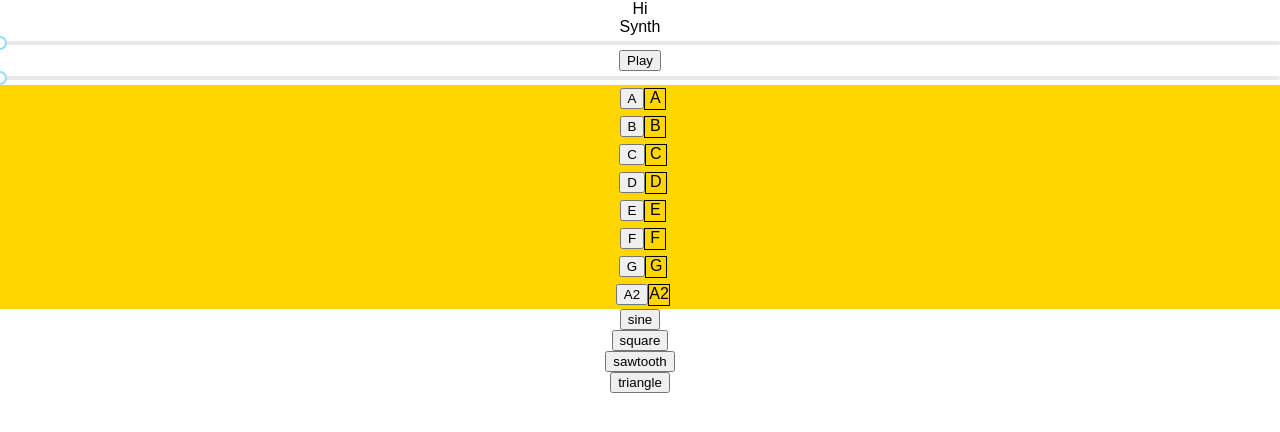
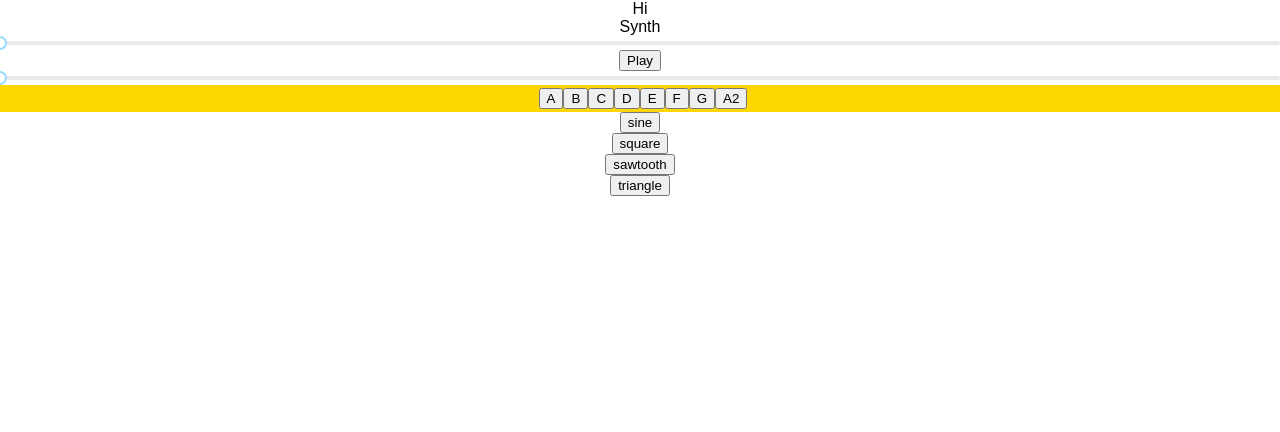
Before and after one commit to sk222sw/odin-react, a React (Create React App) app: page / in a window 1280 px wide. Shown: the top 432 px of the page. Built offline with nearby package versions, Linux system fonts and the light colour scheme; the HTML template or start-up script is replaced by a standard one.

Commit message:
Moved button into Key component. Move eventlistener for keys to componentDidMount and removing eventlistener in componentWillUnmount

```diff
--- a/src/components/key/Key.js
+++ b/src/components/key/Key.js
@@ -2,9 +2,11 @@ import React, { Component } from 'react';
 
 require('./key.css')
 
-const Key = ({ name }) => (
-  <div className="key">
+const Key = ({ name, frequency, onClick }) => (
+  <button
+    onClick={() => onClick(frequency)}
+  >
     {name}
-  </div>
+  </button>
 )
 export default Key
--- a/src/components/keyboard/Keyboard.js
+++ b/src/components/keyboard/Keyboard.js
@@ -11,24 +11,35 @@ export default class Keyboard extends Component {
     }
   }
 
+  componentDidMount() {
+    const { onKeyClick } = this.props
+    const { keys } = this.state
+
+    window.addEventListener('keydown', e => {
+      if (!keys.some(k => k.keyPress === e.key))
+        return
+      const { hertz } = keys.filter(key => key.keyPress === e.key)[0]
+      onKeyClick(hertz)
+    })
+  }
+
+  componentWillUnmount() {
+    window.removeEventListener('keydown')
+  }
+
   render() {
     const { onKeyClick } = this.props
-    document.addEventListener('keydown', e => {
-      if (!this.state.keys.some(k => k.keyPress === e.key)) {
-        return
-      } else {
-        const {hertz} = this.state.keys.filter(key => key.keyPress === e.key)[0]
-        this.props.onKeyClick(hertz)
-      }
-    })
+
     return (
-      <div>
+      <div className="keys-container">
         {this.state.keys.map((key, i) =>
-          <div key={i} className="keys-container">
-            <button onClick={() => this.props.onKeyClick(key.hertz)}>{key.name}</button>
-            <Key key={i} name={key.name} frequency={key.hertz} onClick={onKeyClick} />
-          </div>
-        , this)}
+          <Key
+            key={i}
+            name={key.name}
+            frequency={key.hertz}
+            onClick={onKeyClick}
+            />
+        )}
       </div>
     );
   }
```
